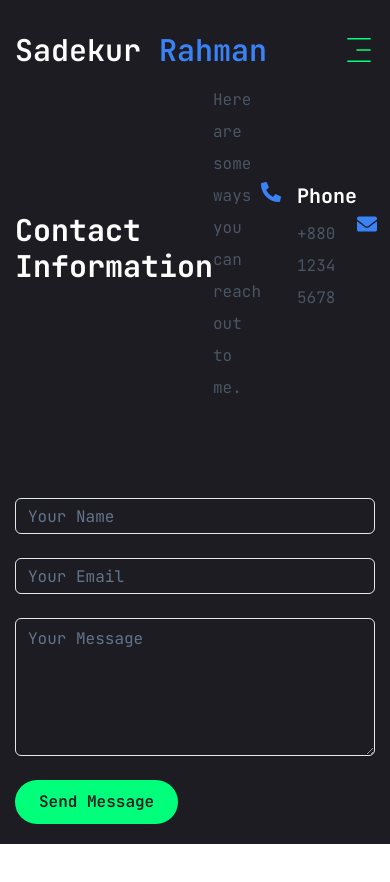
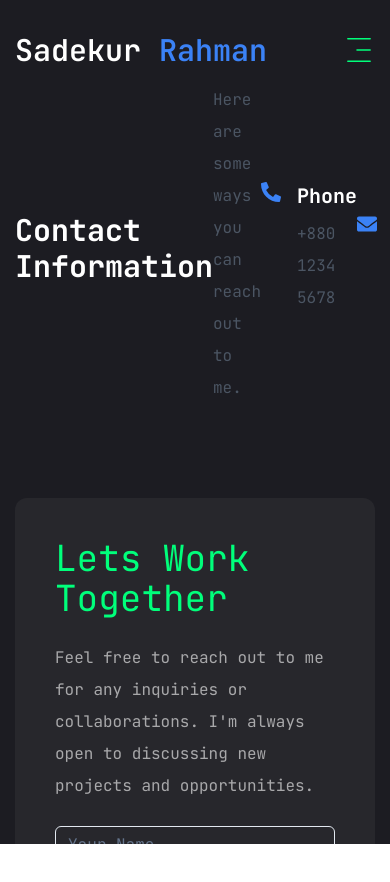
Before and after one commit to sadekur/pfs-2, a Next.js app: page /contact in a window 390 px wide. Shown: the top 882 px of the page. Before the commit the page ends 848 px from the top, so only its background shows below. Built offline with nearby package versions, Linux system fonts and the light colour scheme.

Commit message:
Update layout of Contact component for better responsiveness

```diff
--- a/app/contact/page.jsx
+++ b/app/contact/page.jsx
@@ -35,7 +35,9 @@ const Contact = () => {
     <div className="container mx-auto pt-[60px] xl:pt-[150px]">
       <div className="flex flex-col md:flex-row gap-[30px]">
         <div className="xl:h-[54%] order-2 xl:order-none">
-          <form className="space-y-6">
+          <form className="flex flex-col gap-6 p-10 bg-[#27272c] rounded-xl">
+            <h3 className='text-4xl text-accent'>Lets Work Together</h3>
+            <p className='text-white/60'>Feel free to reach out to me for any inquiries or collaborations. I'm always open to discussing new projects and opportunities.</p>
             <div>
               <Input placeholder="Your Name" />
             </div>
```
